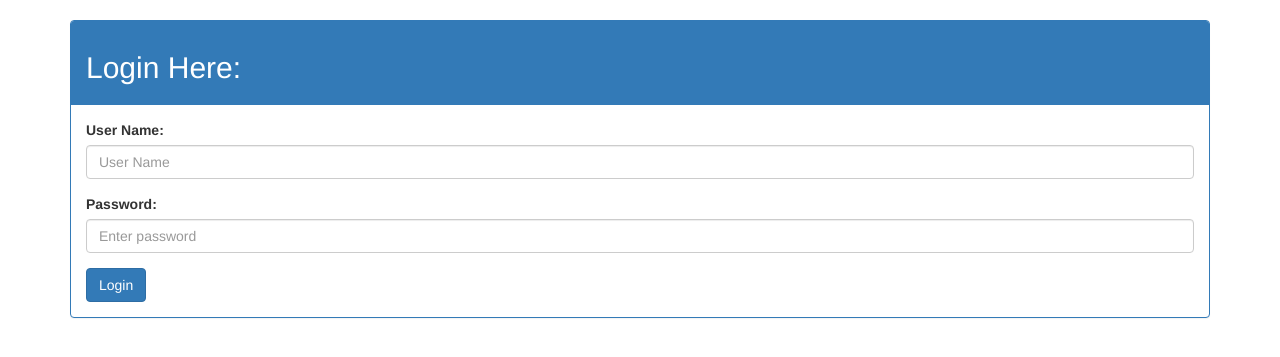
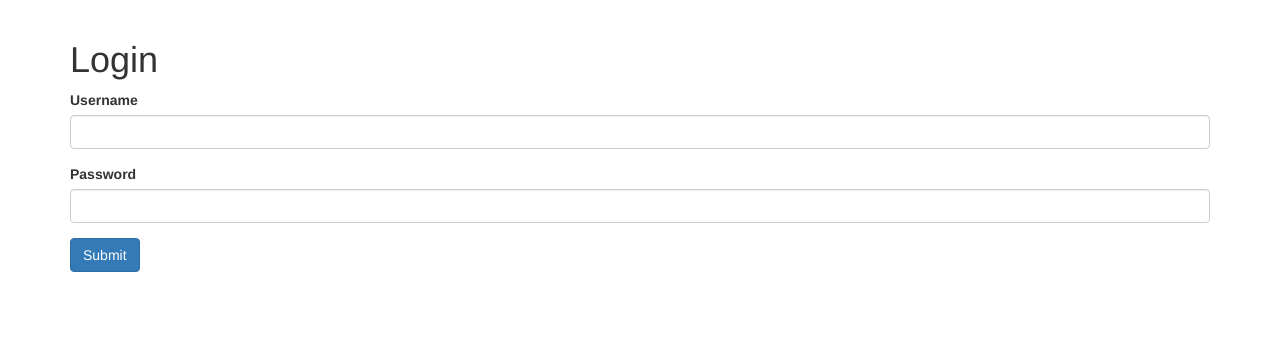
Before and after one commit to ruganda/YummyRecipes, a Flask app: page /login in a window 1280 px wide. Shown: the part 52-409 px from the top of the page. Run offline with Flask 2, Linux system fonts and the light colour scheme; some libraries are stand-ins or nearby versions.

Commit message:
Added login page

```diff
--- a/app/templates/login.html
+++ b/app/templates/login.html
@@ -1,27 +1,16 @@
 {% extends 'layout.html' %}
 
 {% block body %}
-<div class="panel panel-primary">
-    <div class="panel-heading">
-        <h2>Login Here:</h2>
+  <h1>Login</h1>
+  <form action="" method="POST">
+    <div class="form-group">
+      <label>Username</label>
+      <input type="text" name="username" class="form-control" value={{request.form.username}}>
     </div>
-    <div class="panel-body">
-        <form class="form-vertical" method ="post" action="categories.html">
-            <div class="form-group">
-                <label for="username">User Name:</label>
-                <input type="text" class="form-control" id="username" placeholder="User Name" required>
-            </div>
-
-
-            <div class="form-group">
-                <label for="pwd">Password:</label>
-                <input type="password" class="form-control" id="pwd" placeholder="Enter password" required>
-            </div>
-
-
-            <button type="submit" class="btn btn-primary">Login</button>
-        </form>
+    <div class="form-group">
+      <label>Password</label>
+      <input type="password" name="password" class="form-control" value={{request.form.password}}>
     </div>
-</div>
-
+    <button type="submit" class="btn btn-primary">Submit</button>
+  </form>
 {% endblock %}
```
